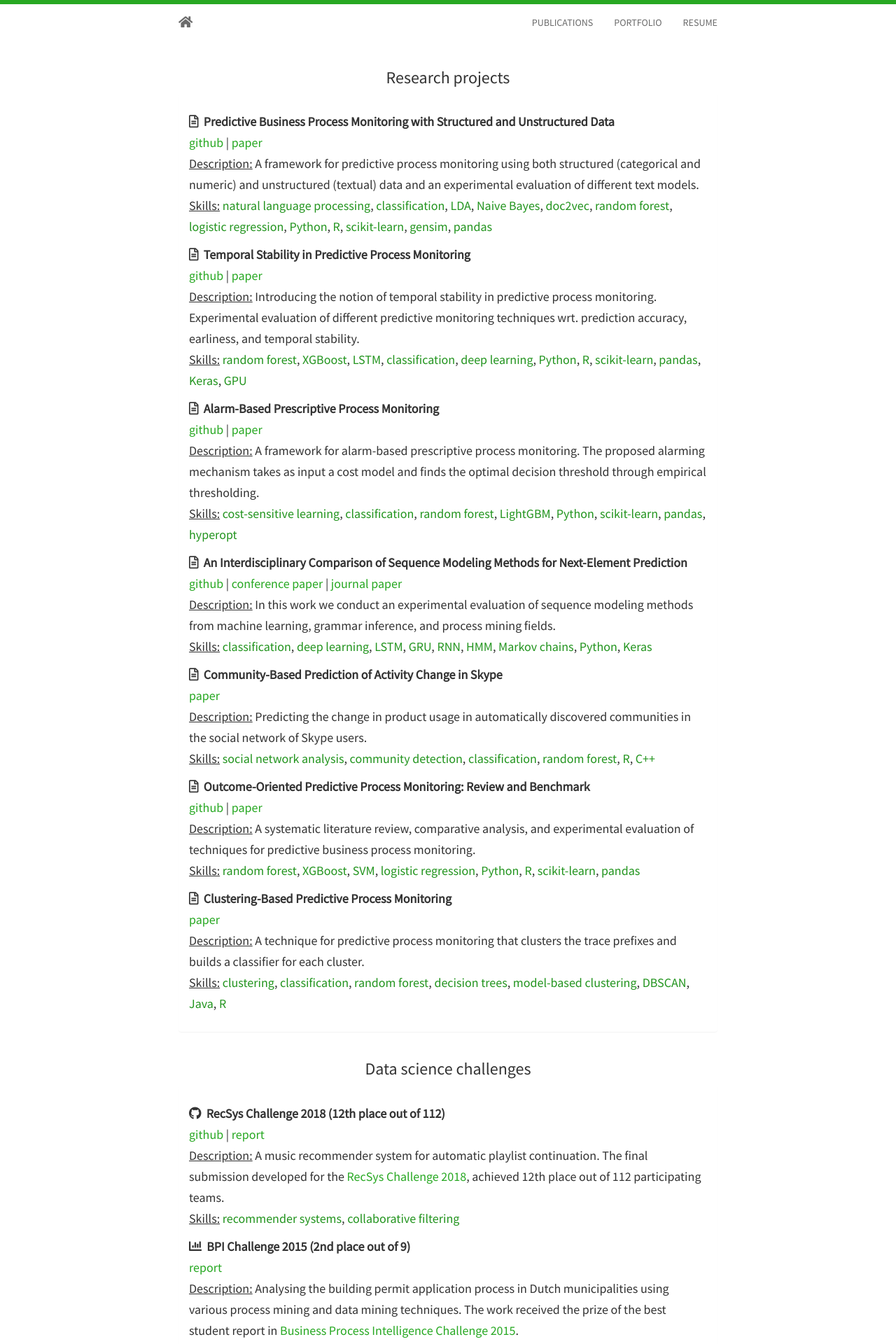
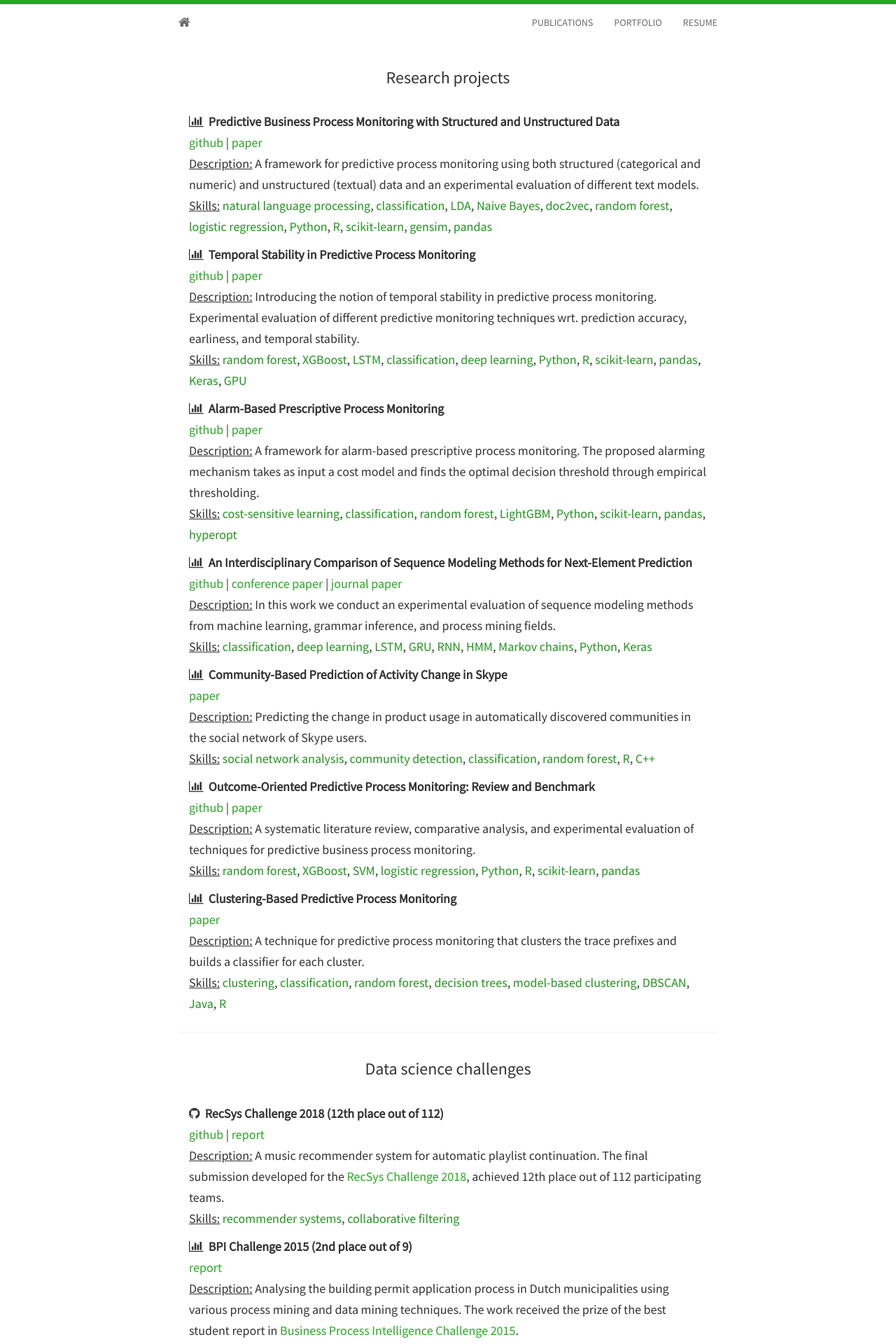
Before and after one commit to irhete/irhete.github.io, a Jekyll site: the page built from portfolio.html, in a window 1280 px wide. Shown: the top 1920 px of the page at 70% size. Built offline with Jekyll 4.4.1, drawn with Linux system fonts in a browser that asks for light colours; nearby versions of some CDN libraries; a style sheet for code colours, icons or effects is not loaded.

Commit message:
Updated portfolio

```diff
--- a/_includes/portfolio.html
+++ b/_includes/portfolio.html
@@ -4,43 +4,43 @@
   <div class="panel panel-default">
     <div class="panel-body">
 		<h5>
-			<i class="far fa-file-alt"></i>&nbsp;&nbsp;<strong>Predictive Business Process Monitoring with Structured and Unstructured Data</strong> <br>
+			<i class="fa fa-bar-chart"></i>&nbsp;&nbsp;<strong>Predictive Business Process Monitoring with Structured and Unstructured Data</strong> <br>
             <a href="https://github.com/irhete/PredictiveMonitoringWithText">github</a> | <a href="https://link.springer.com/chapter/10.1007/978-3-319-45348-4_23">paper</a> <br>
 <u>Description:</u> A framework for predictive process monitoring using both structured (categorical and numeric) and unstructured (textual) data and an experimental evaluation of different text models. <br>
             <u>Skills:</u> <span class="skill-concept">natural language processing</span>, <span class="skill-concept">classification</span>, <span class="skill">LDA</span>, <span class="skill">Naive Bayes</span>,  <span class="skill">doc2vec</span>, <span class="skill">random forest</span>, <span class="skill">logistic regression</span>, <span class="skill-language">Python</span>, <span class="skill-language">R</span>, <span class="skill-package">scikit-learn</span>, <span class="skill-package">gensim</span>, <span class="skill-package">pandas</span>
 		</h5>
         <h5>
-			<i class="far fa-file-alt"></i>&nbsp;&nbsp;<strong>Temporal Stability in Predictive Process Monitoring</strong> <br>
+			<i class="fa fa-bar-chart"></i>&nbsp;&nbsp;<strong>Temporal Stability in Predictive Process Monitoring</strong> <br>
             <a href="https://github.com/irhete/stability-predictive-monitoring">github</a> | <a href="https://link.springer.com/article/10.1007%2Fs10618-018-0575-9">paper</a> <br>
 <u>Description:</u> Introducing the notion of temporal stability in predictive process monitoring. Experimental evaluation of different predictive monitoring techniques wrt. prediction accuracy, earliness, and temporal stability. <br>
             <u>Skills:</u> <span class="skill">random forest</span>, <span class="skill">XGBoost</span>, <span class="skill">LSTM</span>, <span class="skill">classification</span>, <span class="skill">deep learning</span>, <span class="skill">Python</span>, <span class="skill">R</span>, <span class="skill">scikit-learn</span>, <span class="skill">pandas</span>, <span class="skill">Keras</span>, <span class="skill">GPU</span>
 		</h5>
         <h5>
-			<i class="far fa-file-alt"></i>&nbsp;&nbsp;<strong>Alarm-Based Prescriptive Process Monitoring</strong> <br>
+			<i class="fa fa-bar-chart"></i>&nbsp;&nbsp;<strong>Alarm-Based Prescriptive Process Monitoring</strong> <br>
             <a href="https://github.com/TaXxER/AlarmBasedProcessPrediction">github</a> | <a href="https://link.springer.com/chapter/10.1007/978-3-319-98651-7_6">paper</a> <br>
 <u>Description:</u> A framework for alarm-based prescriptive process monitoring. The proposed alarming mechanism takes as input a cost model and finds the optimal decision threshold through empirical thresholding. <br>
             <u>Skills:</u> <span class="skill-concept">cost-sensitive learning</span>,  <span class="skill-concept">classification</span>, <span class="skill">random forest</span>, <span class="skill">LightGBM</span>, <span class="skill-language">Python</span>, <span class="skill-package">scikit-learn</span>, <span class="skill-package">pandas</span>, <span class="skill-package">hyperopt</span>
 		</h5>
                 <h5>
-			<i class="far fa-file-alt"></i>&nbsp;&nbsp;<strong>An Interdisciplinary Comparison of Sequence Modeling Methods for Next-Element Prediction</strong> <br>
+			<i class="fa fa-bar-chart"></i>&nbsp;&nbsp;<strong>An Interdisciplinary Comparison of Sequence Modeling Methods for Next-Element Prediction</strong> <br>
             <a href="https://github.com/TaXxER/rnnalpha">github</a> | <a href="https://link.springer.com/chapter/10.1007/978-3-319-91704-7_11">conference paper</a> | <a href="https://arxiv.org/abs/1811.00062">journal paper</a> <br>
 <u>Description:</u> In this work we conduct an experimental evaluation of sequence modeling methods from machine learning, grammar inference, and process mining fields. <br>
             <u>Skills:</u> <span class="skill-concept">classification</span>, <span class="skill-concept">deep learning</span>, <span class="skill">LSTM</span>, <span class="skill">GRU</span>, <span class="skill">RNN</span>, <span class="skill">HMM</span>, <span class="skill">Markov chains</span>, <span class="skill-language">Python</span>, <span class="skill-package">Keras</span>
 		</h5>
         <h5>
-			<i class="far fa-file-alt"></i>&nbsp;&nbsp;<strong>Community-Based Prediction of Activity Change in Skype</strong> <br>
+			<i class="fa fa-bar-chart"></i>&nbsp;&nbsp;<strong>Community-Based Prediction of Activity Change in Skype</strong> <br>
             <a href="https://ieeexplore.ieee.org/document/7403525">paper</a> <br>
 <u>Description:</u> Predicting the change in product usage in automatically discovered communities in the social network of Skype users. <br>
             <u>Skills:</u> <span class="skill-concept">social network analysis</span>, <span class="skill-concept">community detection</span>, <span class="skill-concept">classification</span>, <span class="skill">random forest</span>, <span class="skill-language">R</span>, <span class="skill-language">C++</span>
 		</h5>
                 <h5>
-			<i class="far fa-file-alt"></i>&nbsp;&nbsp;<strong>Outcome-Oriented Predictive Process Monitoring: Review and Benchmark</strong> <br>
+			<i class="fa fa-bar-chart"></i>&nbsp;&nbsp;<strong>Outcome-Oriented Predictive Process Monitoring: Review and Benchmark</strong> <br>
             <a href="https://github.com/irhete/predictive-monitoring-benchmark">github</a> | <a href="https://arxiv.org/abs/1707.06766">paper</a> <br>
 <u>Description:</u> A systematic literature review, comparative analysis, and experimental evaluation of techniques for predictive business process monitoring. <br>
             <u>Skills:</u> <span class="skill">random forest</span>, <span class="skill">XGBoost</span>, <span class="skill">SVM</span>, <span class="skill">logistic regression</span>, <span class="skill-language">Python</span>, <span class="skill-language">R</span>, <span class="skill-package">scikit-learn</span>, <span class="skill-package">pandas</span>
 		</h5>
                         <h5>
-			<i class="far fa-file-alt"></i>&nbsp;&nbsp;<strong>Clustering-Based Predictive Process Monitoring</strong> <br>
+			<i class="fa fa-bar-chart"></i>&nbsp;&nbsp;<strong>Clustering-Based Predictive Process Monitoring</strong> <br>
             <a href="https://ieeexplore.ieee.org/document/7797472">paper</a> <br>
 <u>Description:</u> A technique for predictive process monitoring that clusters the trace prefixes and builds a classifier for each cluster. <br>
             <u>Skills:</u> <span class="skill-concept">clustering</span>, <span class="skill-concept">classification</span>, <span class="skill">random forest</span>, <span class="skill">decision trees</span>, <span class="skill">model-based clustering</span>, <span class="skill">DBSCAN</span>, <span class="skill-language">Java</span>, <span class="skill-language">R</span>
@@ -54,7 +54,7 @@
   <div class="panel panel-default">
     <div class="panel-body">
 		<h5>
-			<i class="fab fa-github"></i>&nbsp;&nbsp;<strong>RecSys Challenge 2018 (12th place out of 112)</strong> <br>
+			<i class="fa fa-github"></i>&nbsp;&nbsp;<strong>RecSys Challenge 2018 (12th place out of 112)</strong> <br>
             <a href="https://github.com/irhete/recsys-challenge-2018">github</a> | <a href="https://github.com/irhete/recsys-challenge-2018">report</a> <br>
 <u>Description:</u> A music recommender system for automatic playlist continuation. The final submission developed for the <a href="https://recsys-challenge.spotify.com/">RecSys Challenge 2018</a>, achieved 12th place out of 112 participating teams. <br>
             <u>Skills:</u> <span class="skill-concept">recommender systems</span>, <span class="skill">collaborative filtering</span>
@@ -76,27 +76,27 @@
   <div class="panel panel-default">
     <div class="panel-body">
 		<h5>
-			<i class="fab fa-github"></i>&nbsp;&nbsp;<strong>Automatic License Plate Detection</strong> <br>
+			<i class="fa fa-github"></i>&nbsp;&nbsp;<strong>Automatic License Plate Detection</strong> <br>
             <a href="https://github.com/annitrolla/car-insurance-tool">github</a><br>
 <u>Description:</u> A tool that applies automatic license plate detection to images and videos of cars and, consequently, queries the Dutch Vehicle Authority (RDW) to check if a car with the found license plate number actually exists. <br>
             <u>Skills:</u> <span class="skill-concept">image processing</span>, <span class="skill-language">Python</span>, <span class="skill-package">cv2</span>, <span class="skill-package">django</span>
 		</h5>
 		<h5>
-			<i class="fab fa-github"></i>&nbsp;&nbsp;<strong>Trace Generation Using LSTM</strong> <br>
+			<i class="fa fa-github"></i>&nbsp;&nbsp;<strong>Trace Generation Using LSTM</strong> <br>
             <a href="https://github.com/irhete/lstm-business-process-trace-generation">github</a><br>
 <u>Description:</u> Training an LSTM neural network for generating business process execution traces. <br>
             <u>Skills:</u> <span class="skill-concept">deep learning</span>, <span class="skill">LSTM</span>, <span class="skill-language">Python</span>, <span class="skill-package">Keras</span>
 		</h5>
 
         		<h5>
-			<i class="fab fa-github"></i>&nbsp;&nbsp;<strong>Skipgram-style embeddings for business process concepts</strong> <br>
+			<i class="fa fa-github"></i>&nbsp;&nbsp;<strong>Skipgram-style embeddings for business process concepts</strong> <br>
             <a href="https://github.com/irhete/business-process-embeddings">github</a><br>
 <u>Description:</u> Representation learning for business process activities and resources, inspired by word embeddings. <br>
             <u>Skills:</u> <span class="skill-concept">natural language processing</span>, <span class="skill">word embeddings</span>, <span class="skill">skipgram</span>, <span class="skill">word2vec</span>, <span class="skill">neural networks</span>, <span class="skill-language">Python</span>, <span class="skill-package">gensim</span>
 		</h5>
 
  <h5>
-			<i class="fab fa-github"></i>&nbsp;&nbsp;<strong>Reinforcement Learning: Black Box Challenge</strong> <br>
+			<i class="fa fa-github"></i>&nbsp;&nbsp;<strong>Reinforcement Learning: Black Box Challenge</strong> <br>
             <a href="https://github.com/irhete/blackbox">github</a><br>
 <u>Description:</u> Implementing reinforcement learning methods for <a href="https://www.kdnuggets.com/2016/04/black-box-challenge-machine-learning-competition.html">Black Box Challenge 2016</a>.<br>
             <u>Skills:</u> <span class="skill-concept">reinforcement learning</span>
--- a/_includes/social.html
+++ b/_includes/social.html
@@ -1,7 +1,7 @@
 <div class="social">
 	<h4>
     {% if site.github %}
-	  <a href="http://github.com/{{ site.github }}"><i class="fab fa-github"></i></a>
+	  <a href="http://github.com/{{ site.github }}"><i class="fa fa-github"></i></a>
     {% endif %}
     {% if site.email %}
 	  <a href="mailto:{{ site.email}}"><i class="fa fa-envelope"></i></a>
@@ -11,7 +11,7 @@
 	  <a href="http://twitter.com/{{ site.twitter }}"><i class="fa fa-twitter"></i></a>
     {% endif %}
     {% if site.linkedin %}
-	  <a href="http://linkedin.com/in/{{ site.linkedin }}"><i class="fab fa-linkedin-in"></i></a>
+	  <a href="http://linkedin.com/in/{{ site.linkedin }}"><i class="fa fa-linkedin"></i></a>
     {% endif %}
     {% if site.stackoverflow %}
 	  <a href="http://stackoverflow.com/{{ site.stackoverflow }}"><i class="fa fa-stack-overflow"></i></a>
--- a/_layouts/layout.html
+++ b/_layouts/layout.html
@@ -30,8 +30,6 @@
     <link rel="stylesheet" type="text/css" href="{{ site.baseurl }}static/css/main.css" />
 	<link rel="stylesheet" type="text/css" href="https://fonts.googleapis.com/css?family=Source+Sans+Pro:200,400,200bold,400old" />
 	<link rel="stylesheet" type="text/css" href="https://maxcdn.bootstrapcdn.com/font-awesome/4.4.0/css/font-awesome.min.css" />
-      <link rel="stylesheet" href="https://use.fontawesome.com/releases/v5.5.0/css/all.css" integrity="sha384-B4dIYHKNBt8Bc12p+WXckhzcICo0wtJAoU8YZTY5qE0Id1GSseTk6S+L3BlXeVIU" crossorigin="anonymous">
-
 
   <link rel="stylesheet" type="text/css" href="{{ site.baseurl }}static/css/syntax.css" />
   <link rel="stylesheet" href="https://cdn.rawgit.com/jpswalsh/academicons/master/css/academicons.min.css">
```
